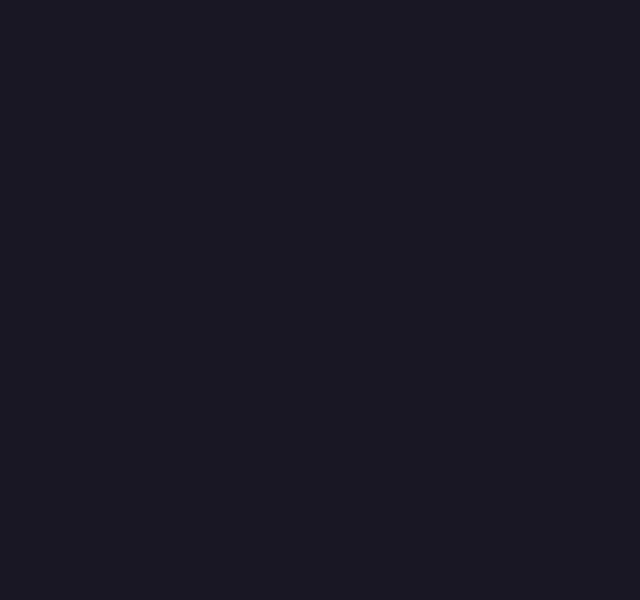
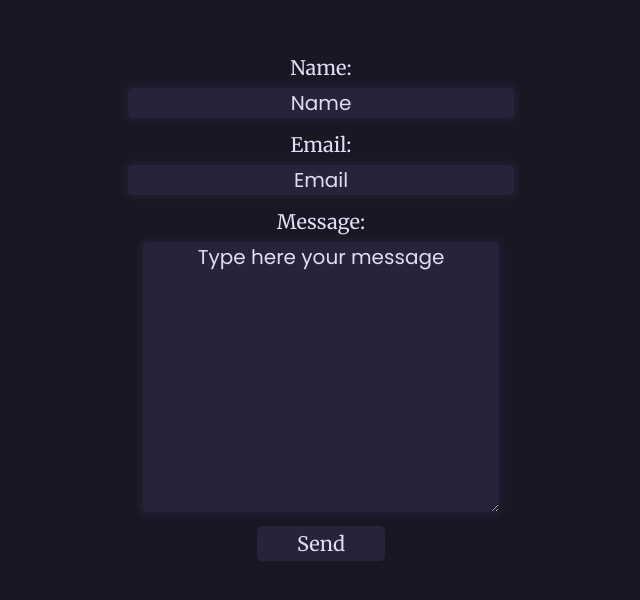
Before and after one commit to EuCaue/portfolio, a React (Vite) app: page / in a window 1280 px wide. Shown: the part 2740-3340 px from the top of the page, without its empty margins (319-959 px from the left). Before the commit the page ends 2588 px from the top, so only its background shows below. Built offline with nearby package versions, Linux system fonts and the light colour scheme.

Commit message:
contact form

```diff
--- a/package.json
+++ b/package.json
@@ -9,12 +9,14 @@
     "preview": "vite preview"
   },
   "dependencies": {
+    "@emailjs/browser": "^3.9.1",
     "eslint-config-airbnb": "^19.0.4",
     "eslint-config-airbnb-typescript": "^17.0.0",
     "react": "^18.2.0",
     "react-dom": "^18.2.0",
     "react-icons": "^4.6.0",
     "react-intersection-observer": "^9.4.0",
+    "react-toastify": "^9.1.1",
     "styled-components": "^5.3.6"
   },
   "devDependencies": {
--- a/src/App.tsx
+++ b/src/App.tsx
@@ -1,5 +1,8 @@
 import React, { useState } from 'react';
 import { ThemeProvider } from 'styled-components';
+import { ToastContainer } from 'react-toastify';
+import 'react-toastify/dist/ReactToastify.css';
+
 import GlobalStyles from './assets/styles/globalStyles';
 import Portfolio from './pages/Portfolio';
 import { darkTheme, lightTheme } from './assets/styles/themes';
@@ -17,6 +20,19 @@ function App() {
   return (
     <ThemeProvider theme={isDark ? darkTheme : lightTheme}>
       <GlobalStyles />
+      <ToastContainer
+        position="top-center"
+        autoClose={2000}
+        hideProgressBar={false}
+        newestOnTop={false}
+        closeOnClick
+        rtl={false}
+        pauseOnFocusLoss
+        draggable
+        pauseOnHover
+        theme={isDark ? 'dark' : 'light'}
+      />
+
       <Portfolio toggleTheme={toggleTheme} />
     </ThemeProvider>
   );
--- a/src/assets/styles/globalStyles.ts
+++ b/src/assets/styles/globalStyles.ts
@@ -4,6 +4,9 @@ interface Theme {
   body: string;
   accentColor: string;
   overlay: string;
+  surface: string;
+  text: string;
+  gold: string;
 }
 
 export default createGlobalStyle<{ theme: Theme }>`
@@ -15,7 +18,7 @@ export default createGlobalStyle<{ theme: Theme }>`
     font-family: 'Merriweather', serif;
  ::selection {
     color: ${(props) => props.theme.accentColor};
-    background-color: ${(props) => props.theme.overlay};
+    background-color: ${(props) => props.theme.surface};
   }
 }
 
@@ -28,7 +31,16 @@ a {
   text-decoration: none;
 }
 
+@font-face {
+  font-family: emoji;
+  src: local('Apple Color Emoji'),
+       local('Android Emoji'),
+       local('Segoe UI'),
+}
+
 body {
+
+
   overflow-x: hidden;
   ::-webkit-scrollbar {
   display: none;
@@ -37,6 +49,29 @@ body {
 }
 background-color: ${(props) => props.theme.body};
 
+.Toastify__toast {
+color: ${(props) => props.theme.text};
+background-color: ${(props) => props.theme.body};
+    font-family: 'Merriweather', serif;
+    text-align: center;
+
+}
+
+.Toastify__progress-bar {
+background-color: ${(props) => props.theme.accentColor};
+color: ${(props) => props.theme.accentColor};
+}
+
+.Toastify__close-button {
+color: ${(props) => props.theme.text};
+}
+
+.Toastify__close-button:hover,
+.Toastify__close-button:focus {
+    color: ${(props) => props.theme.gold};
+
+}
+
 }
 
 
--- a/src/components/About/styled.ts
+++ b/src/components/About/styled.ts
@@ -8,7 +8,8 @@ export const Container = styled.section`
   align-items: center;
   justify-content: center;
   color: ${(props) => props.theme.text};
-  flex-flow: wrap column;
+  flex-direction: column;
+  flex-wrap: wrap;
   height: 113.5vh;
 
   @keyframes P {
--- /dev/null
+++ b/src/components/Contact/index.tsx
@@ -0,0 +1,59 @@
+import React, { FormEvent, useState, useRef } from 'react';
+import emailjs from '@emailjs/browser';
+import { toast } from 'react-toastify';
+import { Container, Form, Label, Input, TextArea, InputSubmit } from './styled';
+
+export default function Contact() {
+  const form = useRef(null!);
+  const handleSubmit = async (event: FormEvent) => {
+    event.preventDefault();
+
+    toast.success('Send');
+    //   try {
+    //     const result = await emailjs.sendForm(
+    //       'service_31sck9d',
+    //       'template_hvdy8wi',
+    //       form.current,
+    //       'ZmgzaXS3KnCp7lV6n',
+    //     );
+    //
+    //   } catch (error) {
+    //     console.log(error);
+    //   }
+  };
+
+  return (
+    <Container id="contact">
+      <Form ref={form} onSubmit={(e: FormEvent) => handleSubmit(e)}>
+        <Label htmlFor="name">
+          Name:
+          <Input
+            type="text"
+            required
+            name="name"
+            minLength={3}
+            maxLength={50}
+            placeholder="Name"
+          />
+        </Label>
+        <Label htmlFor="email">
+          Email:
+          <Input type="email" required name="email" placeholder="Email" />
+        </Label>
+        <Label htmlFor="message">
+          Message:
+          <TextArea
+            required
+            rows={9}
+            cols={20}
+            name="message"
+            placeholder="Type here your message"
+          />
+        </Label>
+        <Label htmlFor="submit">
+          <InputSubmit type="submit" name="submit" value="Send" />
+        </Label>
+      </Form>
+    </Container>
+  );
+}
--- /dev/null
+++ b/src/components/Contact/styled.ts
@@ -0,0 +1,100 @@
+/* eslint-disable import/prefer-default-export */
+import styled from 'styled-components';
+
+export const Container = styled.section`
+  display: flex;
+  justify-content: center;
+  align-items: center;
+  height: 115vh;
+  flex-direction: row;
+  flex-wrap: wrap;
+`;
+
+export const Form = styled.form`
+  display: flex;
+  gap: 0.7em;
+  justify-content: center;
+  align-items: center;
+  flex-direction: column;
+  flex-wrap: wrap;
+`;
+
+export const Label = styled.label`
+  display: flex;
+  justify-content: center;
+  align-items: center;
+  flex-direction: column;
+  gap: 0.4em;
+  color: ${(props) => props.theme.text};
+  cursor: text;
+`;
+
+export const Input = styled.input`
+  box-shadow: 0px 0px 5px 5px ${(props) => props.theme.surface};
+  display: flex;
+  outline: 0;
+  text-align: center;
+  border: none;
+  border-radius: 5px;
+  background-color: ${(props) => props.theme.overlay};
+  color: ${(props) => props.theme.text};
+  justify-content: center;
+  align-items: center;
+  font-family: ${(props) => props.theme.fontSans};
+  ::placeholder {
+    text-align: center;
+    color: ${(props) => props.theme.text};
+  }
+  :hover,
+  :focus {
+    transition: 0.2s all cubic-bezier(0.165, 0.84, 0.44, 1);
+    border: 1px inset ${(props) => props.theme.accentColor};
+  }
+`;
+
+export const TextArea = styled.textarea`
+  display: flex;
+  justify-content: center;
+  align-items: center;
+  outline: 0;
+  border: none;
+  border-radius: 5px;
+  color: ${(props) => props.theme.text};
+  background-color: ${(props) => props.theme.overlay};
+  text-align: center;
+  /* width: 21em; */
+  /* height: 9em; */
+  font-family: ${(props) => props.theme.fontSans};
+  ::placeholder {
+    text-align: center;
+    color: ${(props) => props.theme.text};
+  }
+  :hover,
+  :focus {
+    transition: 0.2s all cubic-bezier(0.165, 0.84, 0.44, 1);
+    border: 1px inset ${(props) => props.theme.accentColor};
+  }
+
+  box-shadow: 0px 0px 5px 5px ${(props) => props.theme.surface};
+`;
+
+export const InputSubmit = styled.input`
+  display: flex;
+  justify-content: center;
+  align-items: center;
+  padding: 5px 2em;
+  transition: 0.3s all linear;
+  background-color: ${(props) => props.theme.overlay};
+  color: ${(props) => props.theme.text};
+  outline: 0;
+  border: 0;
+  border-radius: 5px;
+  :hover,
+  :focus {
+    cursor: pointer;
+    background-color: ${(props) => props.theme.surface};
+transition: 0.2s all cubic-bezier(0.165, 0.84, 0.44, 1);
+    border: 1px inset ${(props) => props.theme.accentColor};
+
+  }
+`;
--- a/src/pages/Portfolio/index.tsx
+++ b/src/pages/Portfolio/index.tsx
@@ -4,6 +4,7 @@ import About from '../../components/About';
 import Projects from '../../components/Projects';
 import Welcome from '../../components/Welcome';
 import ScrollTop from '../../components/ScrollTop';
+import Contact from '../../components/Contact';
 
 interface Props {
   toggleTheme: () => void;
@@ -16,6 +17,7 @@ export default function Portfolio({ toggleTheme }: Props) {
       <Welcome />
       <About />
       <Projects />
+      <Contact />
       <ScrollTop />
     </>
   );
```
Also changed, not shown: 1 other file (tests, documents, lock files or other folders).
